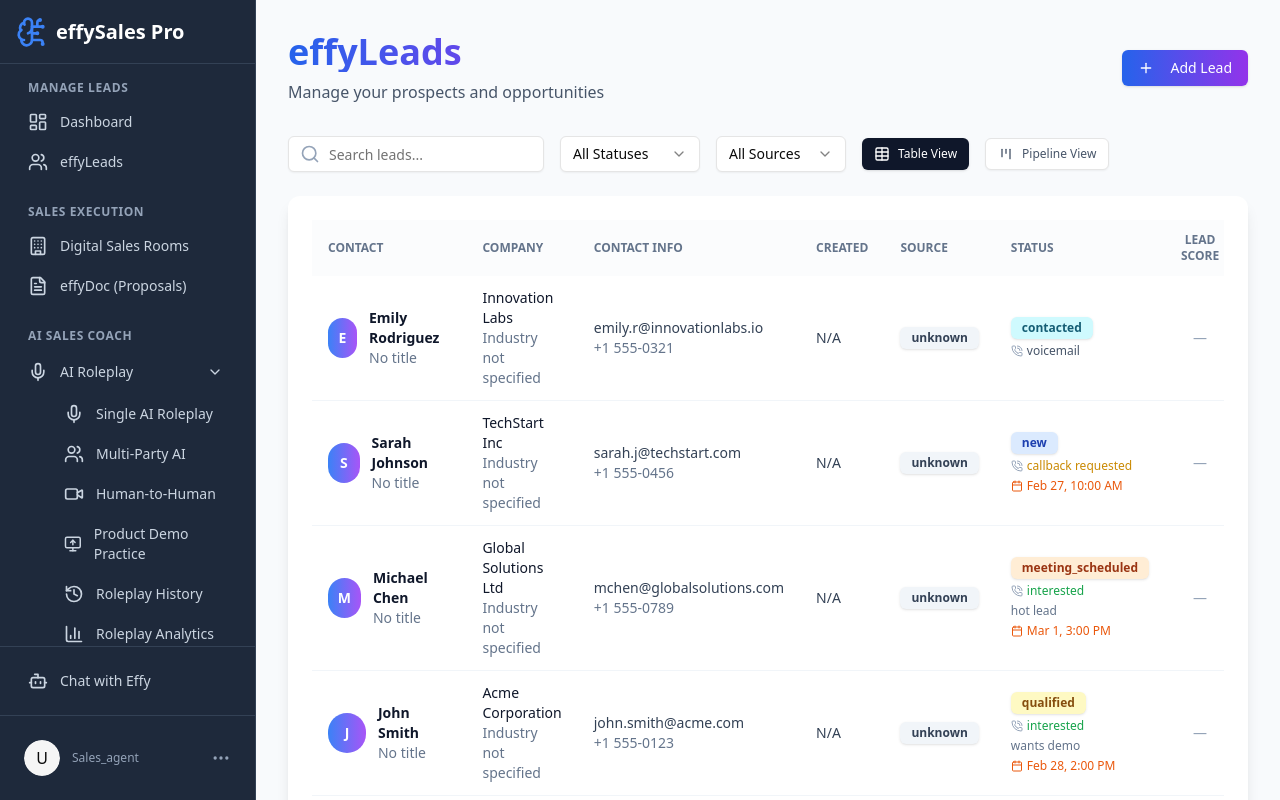
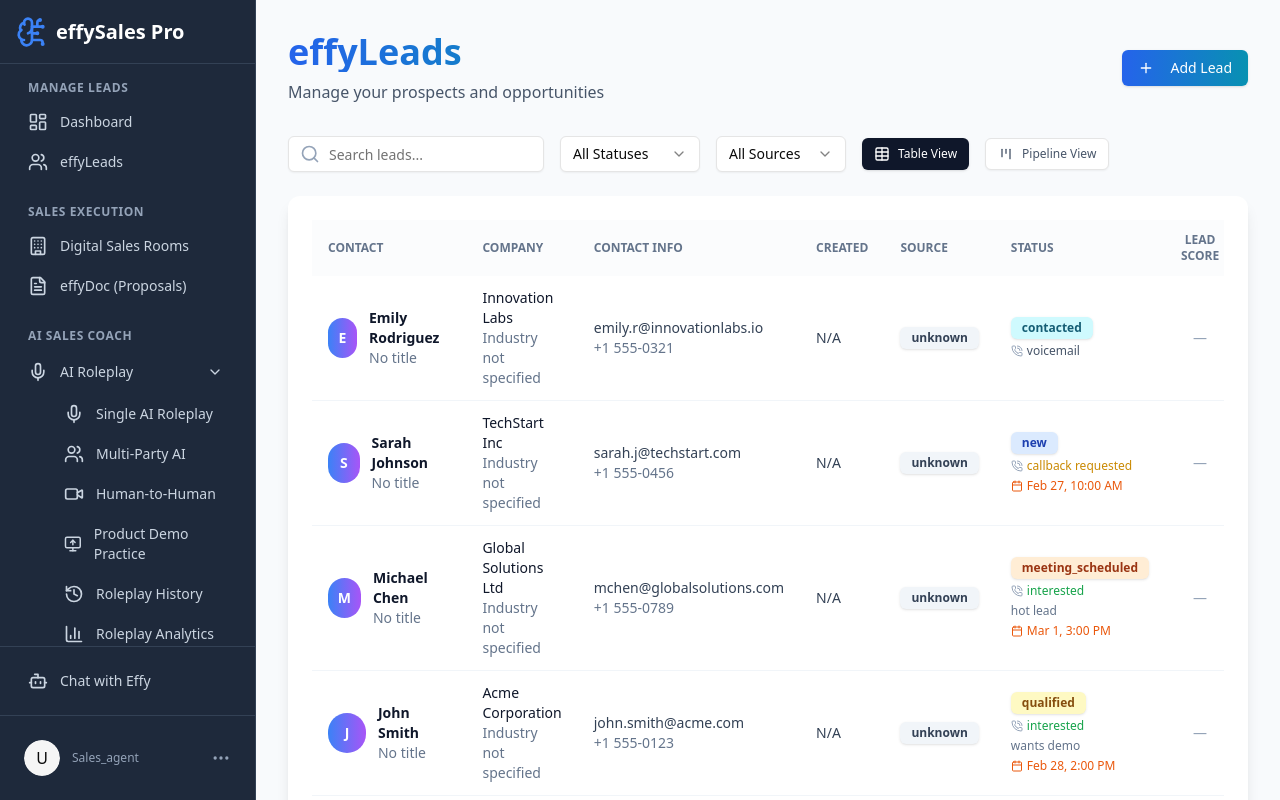
Before and after one commit to maheshnair73/airoleplay, a React (Vite) app: page /effyLeads in a window 1280 px wide. Both pictures are taken after a click on the button "Admin". Built offline with nearby package versions, Linux system fonts and the light colour scheme.

Commit message:
Updated effyLeads.jsx

```diff
--- a/src/pages/effyLeads.jsx
+++ b/src/pages/effyLeads.jsx
@@ -355,7 +355,7 @@
         <div className="p-8 bg-slate-50 min-h-screen">
             <header className="flex justify-between items-center mb-8">
                 <div>
-                    <h1 className="text-4xl font-bold bg-gradient-to-r from-blue-600 to-purple-600 bg-clip-text text-transparent">effyLeads</h1>
+                    <h1 className="text-4xl font-bold bg-gradient-to-r from-blue-600 to-cyan-600 bg-clip-text text-transparent">effyLeads</h1>
                     <p className="text-slate-600 mt-2">Manage your prospects and opportunities</p>
                 </div>
                 <div className="flex items-center gap-3">
@@ -364,7 +364,7 @@
                             setSelectedLead(null); // Clear selected lead for "Add"
                             setShowLeadForm(true);
                         }}
-                        className="bg-gradient-to-r from-blue-600 to-purple-600 hover:from-blue-700 hover:to-purple-700 text-white"
+                        className="bg-gradient-to-r from-blue-600 to-cyan-600 hover:from-blue-700 hover:to-cyan-700 text-white"
                     >
                         <Plus className="w-4 h-4 mr-2" />
                         Add Lead
```
